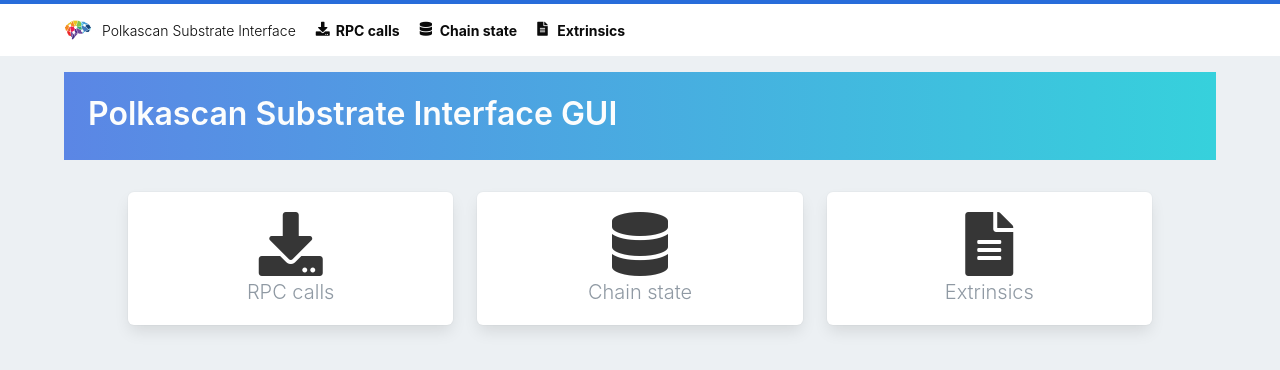
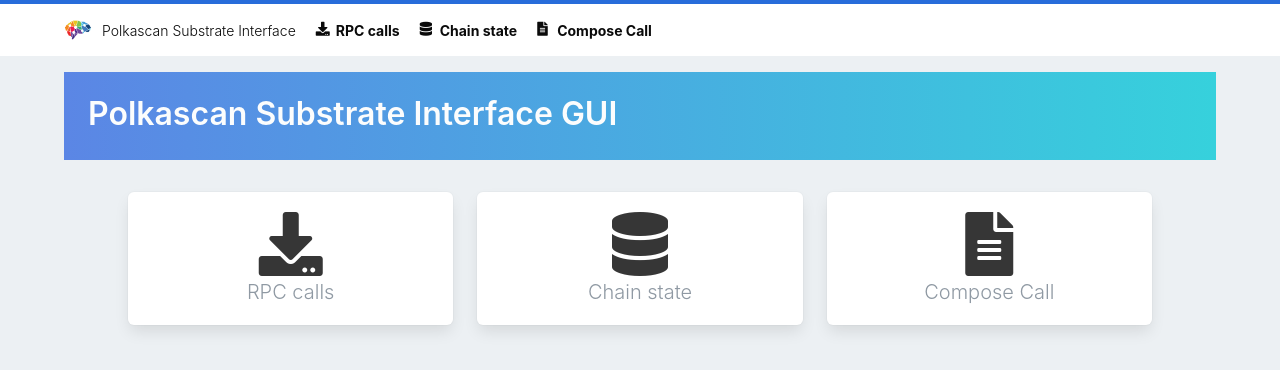
Before and after one commit to polkascan/substrate-interface-gui, an Angular app: page / in a window 1280 px wide. Shown: the top 370 px of the page. Built offline with nearby package versions, Linux system fonts and the light colour scheme.

Commit message:
Re-added pass-through methods Add dynamic parameters Visual tweaks

```diff
--- a/src/app/app-routing.module.ts
+++ b/src/app/app-routing.module.ts
@@ -10,7 +10,7 @@
   { path: '', component: HomeComponent},
   { path: 'rpc-calls', component: RpcCallsComponent},
   { path: 'chain-state', component: ChainStateComponent },
-  { path: 'extrinsics', component: ExtrinsicsComponent }
+  { path: 'compose-call', component: ExtrinsicsComponent }
 ];
 
 @NgModule({
--- a/src/app/app.component.html
+++ b/src/app/app.component.html
@@ -18,8 +18,8 @@
                     <a class="navbar-item" routerLink="/chain-state" routerLinkActive="is-active">
                       <span class="icon"><i class="fa fa-database"></i></span> Chain state
                     </a>
-                    <a class="navbar-item" routerLink="/extrinsics" routerLinkActive="is-active">
-                      <span class="icon"><i class="fa fa-file-alt"></i></span> Extrinsics
+                    <a class="navbar-item" routerLink="/compose-call" routerLinkActive="is-active">
+                      <span class="icon"><i class="fa fa-file-alt"></i></span> Compose Call
                     </a>
                 </div>
 
--- a/src/app/pages/extrinsics/extrinsics.component.html
+++ b/src/app/pages/extrinsics/extrinsics.component.html
@@ -2,7 +2,7 @@
       <div class="hero-body">
           <div class="container">
               <h1 class="title">
-                  Extrinsics
+                  Compose Call
               </h1>
               <h2 class="subtitle">
 
--- a/src/app/pages/home/home.component.html
+++ b/src/app/pages/home/home.component.html
@@ -37,9 +37,9 @@
 
             <div class="tile is-parent">
                 <article class="tile is-child box">
-                    <a routerLink="/extrinsics">
+                    <a routerLink="/compose-call">
                     <p class="title"><i class="fa fa-file-alt fa-2x"></i></p>
-                    <p class="subtitle">Extrinsics</p>
+                    <p class="subtitle">Compose Call</p>
                     </a>
                 </article>
             </div>
--- a/src/app/pages/rpc-calls/rpc-calls.component.html
+++ b/src/app/pages/rpc-calls/rpc-calls.component.html
@@ -19,8 +19,15 @@
                   <div class="control">
                     <div class="select">
                       <select (change)="selectRpcMethod($event)">
-                        <option *ngFor="let method of rpcMethods" [value]="method">{{ method }}</option>
+                        <option *ngFor="let method of rpcMethods" [value]="method"><span *ngIf="isNewRpcMethod(method)"> 🆕 </span>{{ method }}</option>
                       </select>
+                    </div>
+                  </div>
+                </div>
+                <div class="field is-grouped" *ngIf="!isNewRpcMethod(selectedRpcMethod)">
+                  <div class="control">
+                    <button class="button is-link" (click)="addParameter()">
+                      <span class="icon"><i class="fas fa-plus"></i></span><span>Add parameter</span></button>
                   </div>
                 </div>
                 <div class="field" *ngFor="let param of rpcParams">
@@ -33,7 +40,6 @@
                 <div class="field is-grouped">
                   <div class="control">
                     <button class="button is-link" (click)="submitCall()">Submit RPC call</button>
-                    </div>
                   </div>
                 </div>
             </div>
--- a/src/app/pages/rpc-calls/rpc-calls.component.ts
+++ b/src/app/pages/rpc-calls/rpc-calls.component.ts
@@ -18,7 +18,7 @@
 
   ngOnInit() {
     this.substrateApiService.getRpcMethods().subscribe(data => {
-      this.rpcMethods = data.result.methods.filter(value => value.startsWith('runtime_'));
+      this.rpcMethods = data.result.methods;
       this.selectedRpcMethod = this.rpcMethods[0];
       this.updateParamFields();
     });
@@ -98,10 +98,19 @@
     }
   }
 
+  isNewRpcMethod(value) {
+    return !value || value.startsWith('runtime_');
+  }
+
   selectRpcMethod(e) {
     this.selectedRpcMethod = e.target.value;
+
     this.result = null;
     this.updateParamFields();
+  }
+
+  addParameter() {
+    this.rpcParams.push({type: 'string', name: 'Parameter ' + (this.rpcParams.length + 1), value: null});
   }
 
   submitCall() {
```
Lines whose indentation alone changed are shown as unchanged.
